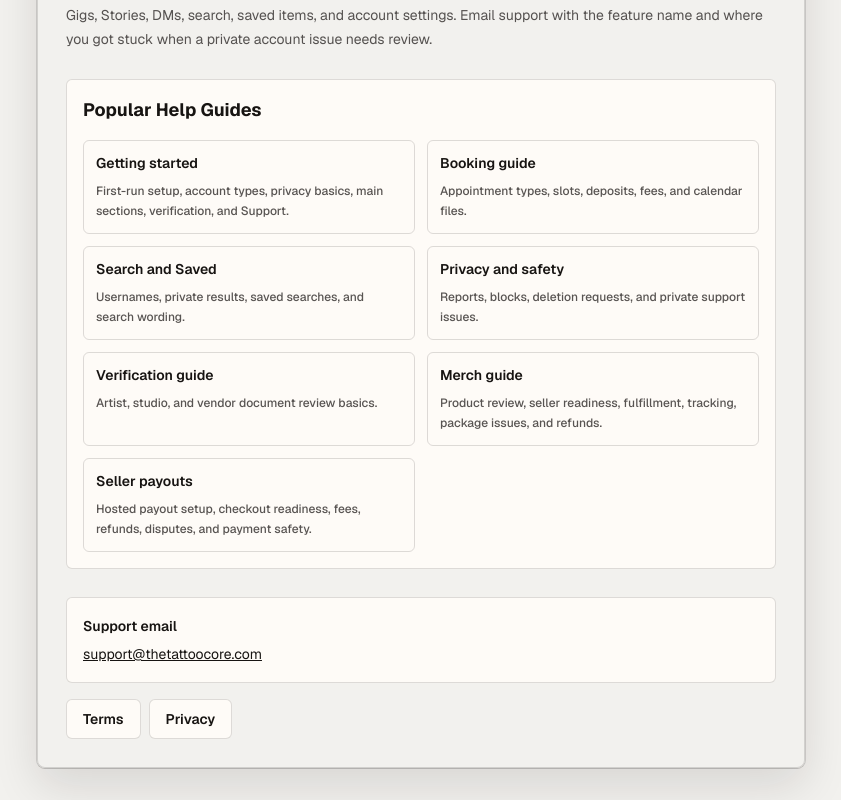
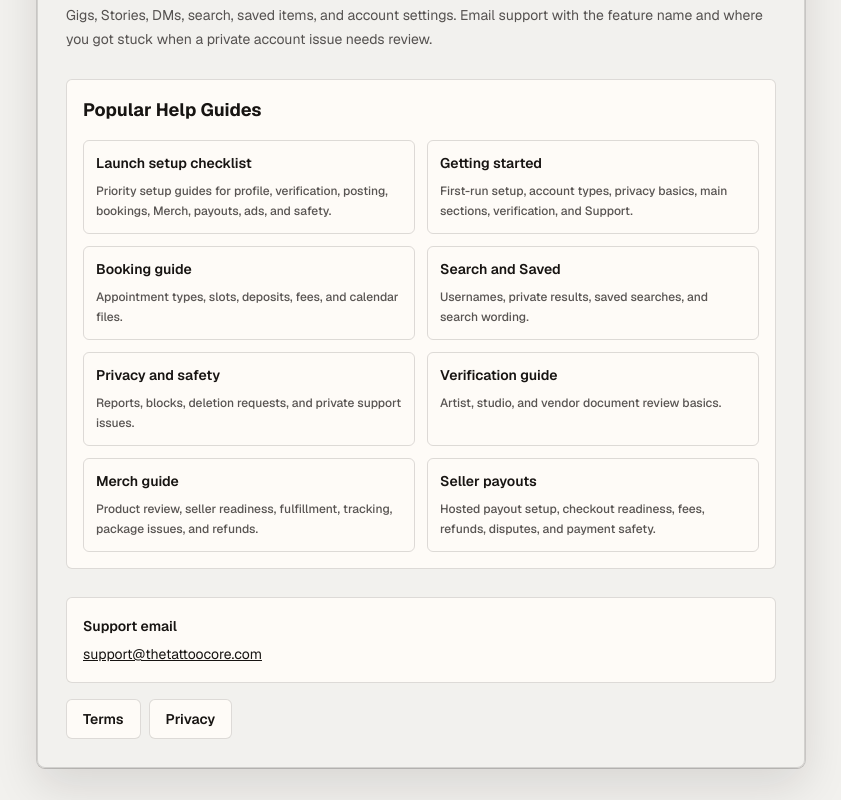
Before and after one commit to lobosdesigns/thetattoocore, a Next.js app: page /support in a window 1280 px wide. Shown: the part 1150-1950 px from the top of the page, without its empty margins (219-1060 px from the left). Built offline with nearby package versions, Linux system fonts and the light colour scheme; no server answers.

Commit message:
Add support launch checklist link

```diff
--- a/scripts/smoke-docs-readiness.mjs
+++ b/scripts/smoke-docs-readiness.mjs
@@ -329,6 +329,8 @@ const checks = [
       adminPage.includes('[CircleHelp, "Help", "/help"]') &&
       adminPage.includes('action: "Open Help"') &&
       adminPage.includes("Self-serve tutorials and guide questions") &&
+      supportPage.includes("Launch setup checklist") &&
+      supportPage.includes("Priority setup guides for profile") &&
       supportPage.includes('href: "/help/merch-products-orders"') &&
       supportPage.includes('href: "/help/seller-payouts-payment-safety"') &&
       supportPage.includes("Product review, seller readiness") &&
--- a/scripts/smoke-public-routes.mjs
+++ b/scripts/smoke-public-routes.mjs
@@ -402,6 +402,8 @@ const checks = [
       "How-To Library",
       "FAQ and tutorial topics for getting started",
       "Popular Help Guides",
+      "Launch setup checklist",
+      "Priority setup guides for profile",
       "/help/getting-started",
       "/help/booking-appointments",
       "/help/privacy-safety-support",
--- a/src/app/support/page.tsx
+++ b/src/app/support/page.tsx
@@ -66,6 +66,11 @@ const quickActions = [
 ] as const;
 
 const guideLinks = [
+  {
+    body: "Priority setup guides for profile, verification, posting, bookings, Merch, payouts, ads, and safety.",
+    href: "/help",
+    label: "Launch setup checklist",
+  },
   {
     body: "First-run setup, account types, privacy basics, main sections, verification, and Support.",
     href: "/help/getting-started",
```
Also changed, not shown: 1 other file (tests, documents, lock files or other folders).
